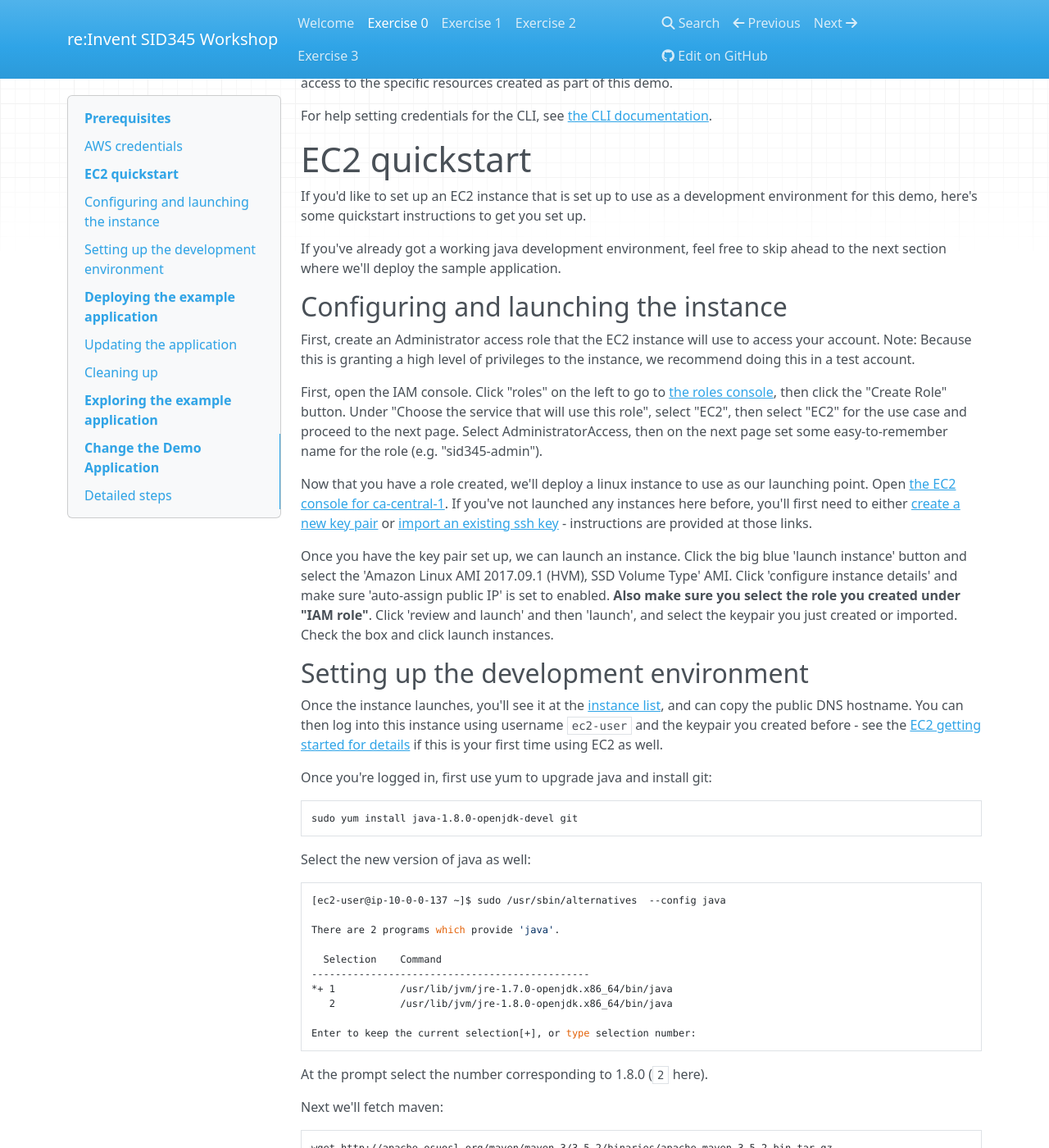
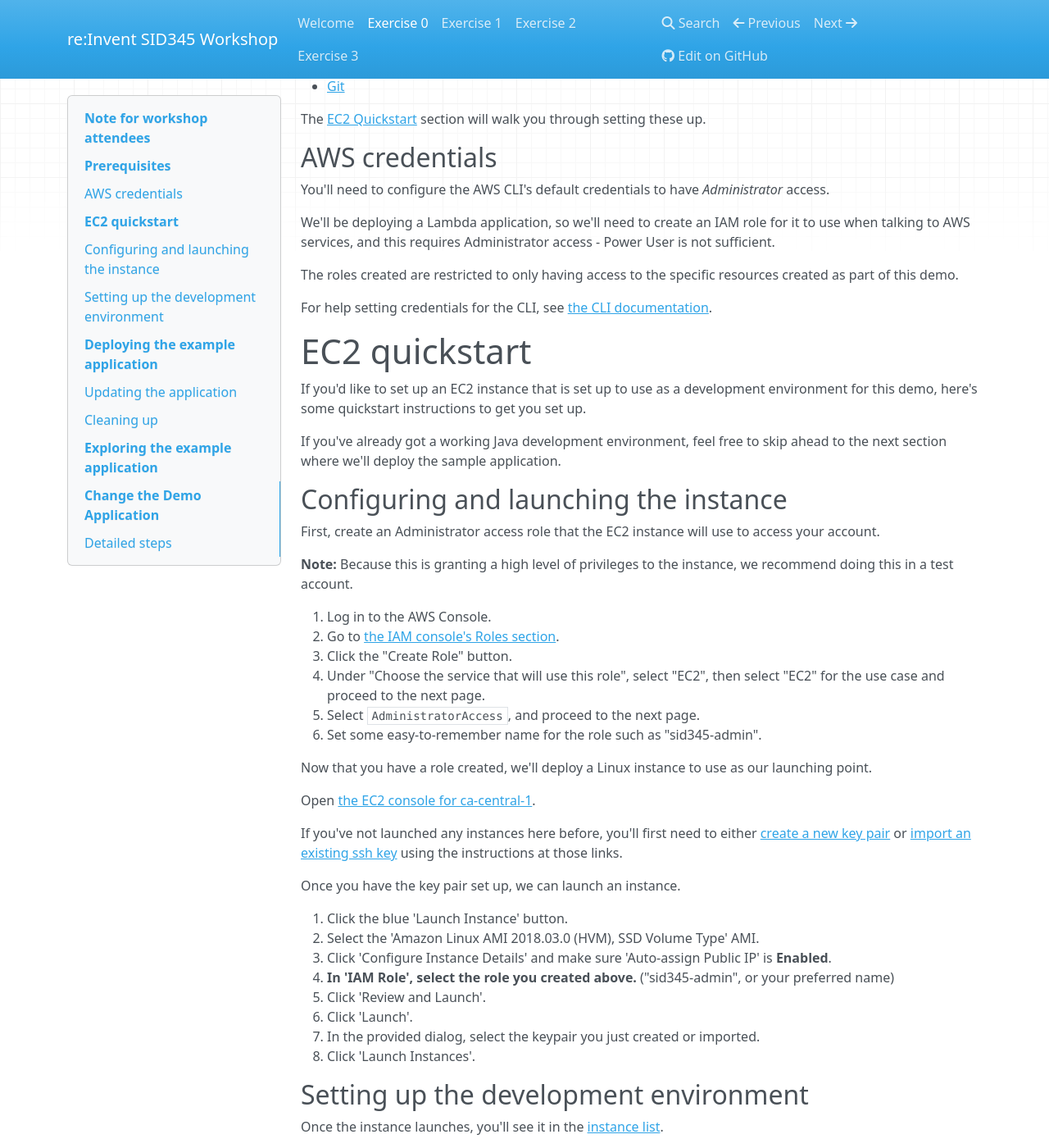
Before and after one commit to aws-samples/busy-engineers-encryption-sdk, an MkDocs documentation site: the page built from docs/0-explore.md, in a window 1280 px wide and 1400 px high, scrolled down 444 px. Shown: the whole window at 82% size. Built offline with MkDocs 1.6.1, drawn with Linux system fonts in a browser that asks for light colours; nearby versions of some CDN libraries; old or Windows-style settings are respelled for this version of MkDocs; some of the changed text lies outside the part shown.

Commit message:
Freshen / tidy base Java instructions.

```diff
--- a/docs/0-explore.md
+++ b/docs/0-explore.md
@@ -1,5 +1,12 @@
 We've prepared a simple example application. We'll use this application to explore different ways
 to encrypt data. Before we dive in, you will need to set up your environment.
+
+# Note for workshop attendees
+
+If you are working through these examples in a Cloud9 workshop setting, your environment is already configured.
+
+You may skip the setup portions and proceed directly to
+[Deploying the example application](#deploying-the-example-application).
 
 # Prerequisites
 
@@ -11,13 +18,17 @@
 * [Maven 3](https://maven.apache.org/)
 * [Git](https://git-scm.com/)
 
+The [EC2 Quickstart](#ec2-quickstart) section will walk you through setting these up.
+
 ## AWS credentials
 
 You'll need to configure the AWS CLI's default credentials to have
-_Administrator_ access. Because we'll be deploying a lambda application, we'll
-need to create an IAM role for it to use when talking to AWS services, and this
-requires Administrator access - Power User is not sufficient. The roles created
-are restricted to only having access to the specific resources created as part
+_Administrator_ access.
+
+We'll be deploying a Lambda application, so we'll need to create an IAM role for it to use when talking to AWS
+services, and this requires Administrator access - Power User is not sufficient.
+
+The roles created are restricted to only having access to the specific resources created as part
 of this demo.
 
 For help setting credentials for the CLI, see [the CLI
@@ -29,79 +40,92 @@
 environment for this demo, here's some quickstart instructions to get you set
 up.
 
-If you've already got a working java development environment, feel free to skip
+If you've already got a working Java development environment, feel free to skip
 ahead to the next section where we'll deploy the sample application.
 
 ## Configuring and launching the instance
 
 First, create an Administrator access role that the EC2 instance will use to
-access your account. Note: Because this is granting a high level of privileges
-to the instance, we recommend doing this in a test account.
+access your account.
 
-First, open the IAM console. Click "roles" on the left to go to [the roles
-console](https://console.aws.amazon.com/iam/home?region=us-west-2#/roles), then
-click the "Create Role" button. Under "Choose the service that will use this
-role", select "EC2", then select "EC2" for the use case and proceed to the next
-page. Select AdministratorAccess, then on the next page set some
-easy-to-remember name for the role (e.g. "sid345-admin").
+**Note:** Because this is granting a high level of privileges to the instance, we recommend doing this in a test
+account.
 
-Now that you have a role created, we'll deploy a linux instance to use as our
-launching point. Open [the EC2 console for
-ca-central-1](https://ca-central-1.console.aws.amazon.com/ec2/v2/home?region=ca-central-1#Instances:sort=instanceId).
+1. Log in to the AWS Console.
+1. Go to [the IAM console's Roles
+section](https://console.aws.amazon.com/iam/home?region=ca-central-1#/roles).
+1. Click the "Create Role" button.
+1. Under "Choose the service that will use this role", select "EC2", then select "EC2" for the use case and proceed to the next
+page.
+1. Select `AdministratorAccess`, and proceed to the next page.
+1. Set some easy-to-remember name for the role such as "sid345-admin".
+
+Now that you have a role created, we'll deploy a Linux instance to use as our
+launching point.
+
+Open [the EC2 console for ca-central-1](https://ca-central-1.console.aws.amazon.com/ec2/v2/home?region=ca-central-1#Instances:sort=instanceId).
+
 If you've not launched any instances here before, you'll first need to either
 [create a new key
 pair](http://docs.aws.amazon.com/AWSEC2/latest/UserGuide/ec2-key-pairs.html#having-ec2-create-your-key-pair)
 or [import an existing ssh
 key](http://docs.aws.amazon.com/AWSEC2/latest/UserGuide/ec2-key-pairs.html#how-to-generate-your-own-key-and-import-it-to-aws)
-- instructions are provided at those links.
+using the instructions at those links.
 
-Once you have the key pair set up, we can launch an instance. Click the big
-blue 'launch instance' button and select the 'Amazon Linux AMI 2017.09.1 (HVM),
-SSD Volume Type' AMI. Click 'configure instance details' and make sure
-'auto-assign public IP' is set to enabled. **Also make sure you select the role
-you created under "IAM role"**. Click 'review and launch' and then 'launch',
-and select the keypair you just created or imported. Check the box and click
-launch instances.
+Once you have the key pair set up, we can launch an instance.
+
+1. Click the blue 'Launch Instance' button.
+1. Select the 'Amazon Linux AMI 2018.03.0 (HVM), SSD Volume Type' AMI.
+1. Click 'Configure Instance Details' and make sure 'Auto-assign Public IP' is **Enabled**.
+1. **In 'IAM Role', select the role you created above.** ("sid345-admin", or your preferred name)
+1. Click 'Review and Launch'.
+1. Click 'Launch'.
+1. In the provided dialog, select the keypair you just created or imported.
+1. Click 'Launch Instances'.
 
 ## Setting up the development environment
 
-Once the instance launches, you'll see it at the [instance
-list](https://us-west-2.console.aws.amazon.com/ec2/v2/home?region=us-west-2#Instances:search=i-03c3cf1f6006f0238;sort=instanceId),
-and can copy the public DNS hostname. You can then log into this instance using
-username `ec2-user` and the keypair you created before - see the [EC2 getting
-started for
-details](http://docs.aws.amazon.com/AWSEC2/latest/UserGuide/EC2_GetStarted.html)
-if this is your first time using EC2 as well.
+Once the instance launches, you'll see it in the [instance
+list](https://ca-central-1.console.aws.amazon.com/ec2/v2/home?region=ca-central-1#Instances).
 
-Once you're logged in, first use yum to upgrade java and install git:
+Copy the public DNS hostname. You can then log into this instance using
+username `ec2-user` and the keypair you created before.
+
+If this is your first time using EC2, see the [EC2 getting
+started documentation](http://docs.aws.amazon.com/AWSEC2/latest/UserGuide/EC2_GetStarted.html) for more detail.
+
+Once you're logged in, use `yum` to upgrade Java and install git:
 
     sudo yum install java-1.8.0-openjdk-devel git
 
-Select the new version of java as well:
+Use `alternatives` to ensure your new Java version is the default as follows:
 
-	[ec2-user@ip-10-0-0-137 ~]$ sudo /usr/sbin/alternatives  --config java
+    sudo /usr/sbin/alternatives  --config java
 
-	There are 2 programs which provide 'java'.
+For example:
 
-	  Selection    Command
-	-----------------------------------------------
-	*+ 1           /usr/lib/jvm/jre-1.7.0-openjdk.x86_64/bin/java
-	   2           /usr/lib/jvm/jre-1.8.0-openjdk.x86_64/bin/java
+    [ec2-user@ip-172-31-2-67 ~]$ sudo /usr/sbin/alternatives  --config java
 
-	Enter to keep the current selection[+], or type selection number:
+    There is 1 program that provides 'java'.
 
-At the prompt select the number corresponding to 1.8.0 (`2` here).
+    Selection    Command
+    -----------------------------------------------
+    *+ 1           java-1.8.0-openjdk.x86_64 (/usr/lib/jvm/java-1.8.0-openjdk-1.8.0.181-3.b13.amzn2.x86_64/jre/bin/java)
 
-Next we'll fetch maven:
+    Enter to keep the current selection[+], or type selection number
 
-    wget http://apache.osuosl.org/maven/maven-3/3.5.2/binaries/apache-maven-3.5.2-bin.tar.gz
-    wget https://www.apache.org/dist/maven/maven-3/3.5.2/binaries/apache-maven-3.5.2-bin.tar.gz.md5
+At the prompt select the number corresponding to 1.8.0 (`1` here).
 
-Since maven uses an unsecured connection to download the maven binaries themselves, it's good practice to check the hash of the binaries:
+Next we'll fetch Maven:
 
-    [ec2-user@ip-10-0-0-137 ~]$ md5sum apache-maven-3.5.2-bin.tar.gz; cat apache-maven-3.5.2-bin.tar.gz.md5; echo
-    948110de4aab290033c23bf4894f7d9a  apache-maven-3.5.2-bin.tar.gz
-    948110de4aab290033c23bf4894f7d9a
+    wget https://archive.apache.org/dist/maven/maven-3/3.5.2/binaries/apache-maven-3.5.2-bin.tar.gz
+    wget https://archive.apache.org/dist/maven/maven-3/3.5.2/binaries/apache-maven-3.5.2-bin.tar.gz.sha1
+
+Since Maven uses an unsecured connection to download the Maven binaries themselves, it's good practice to check the hash of the binaries:
+
+    [ec2-user@ip-10-0-0-137 ~]$ sha1sum apache-maven-3.5.2-bin.tar.gz; cat apache-maven-3.5.2-bin.tar.gz.sha1; echo
+    190dcebb8a080f983af4420cac4f3ece7a47dd64  apache-maven-3.5.2-bin.tar.gz
+    190dcebb8a080f983af4420cac4f3ece7a47dd64
 
 Make sure the two hashes match before proceeding.
 
@@ -109,14 +133,12 @@
 
     tar xzvf apache-maven-3.5.2-bin.tar.gz
     PATH=$PWD/apache-maven-3.5.2/bin:$PATH
+    echo "PATH=$PWD/apache-maven-3.5.2/bin:$PATH" >> ~/.bash_profile
 
-If you reconnect to your EC2 instance you'll need to reset your path by running
-the `PATH=...` command again.
+At this point you should have a Linux system that can deploy the example application with the instructions below.
 
-At this point you should have a linux system that is set up to be able to
-deploy the example application by following the instructions below. To edit
-files, you can either use the built-in `nano` editor, or install another editor
-(e.g. vim or emacs) if that is your preference.
+To edit files, the `nano` editor is built-in. You can also install or use another editor of your choice, such as `vim`
+or `emacs`.
 
 # Deploying the example application
 
```
